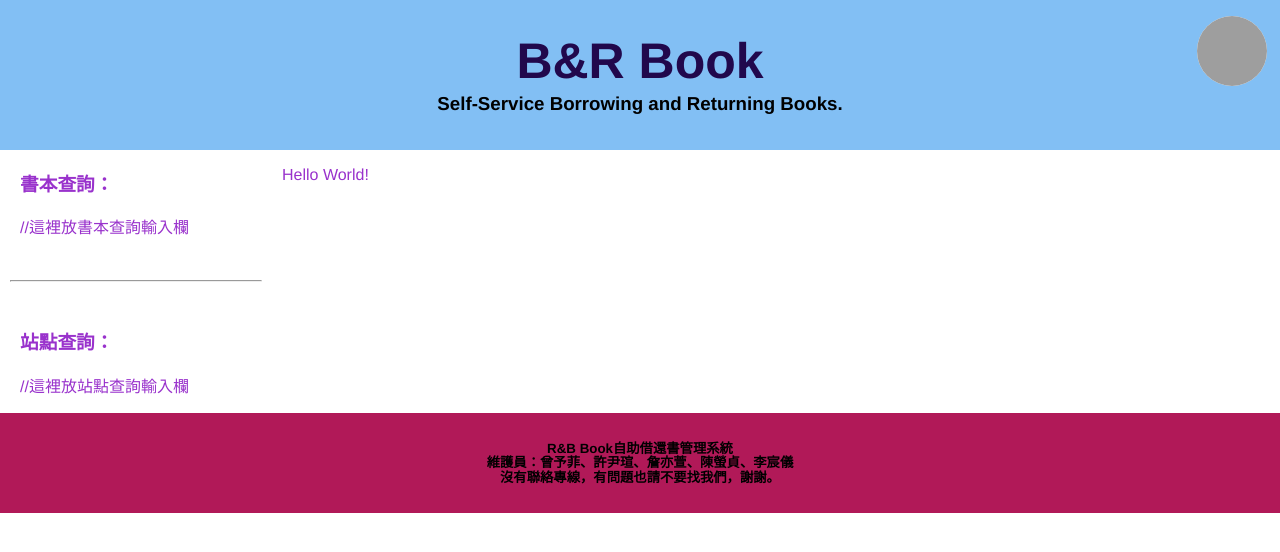
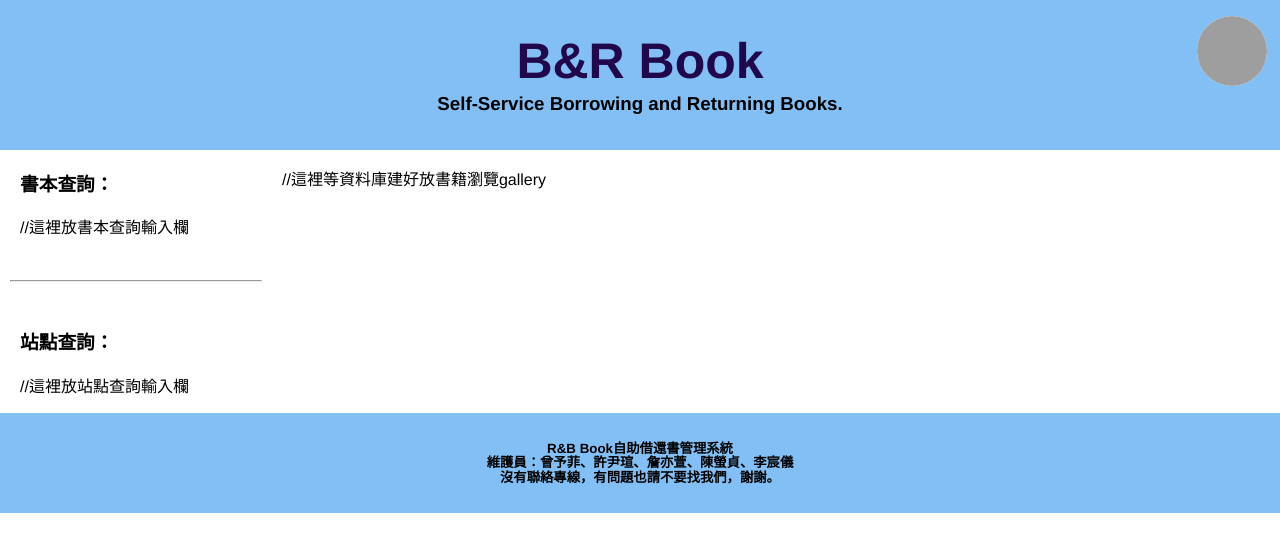
Before and after one commit to TsengYuFei/Database_FinProject, a Django app: page / in a window 1280 px wide. Shown: the top 552 px of the page. Run offline with Django 5.2, Linux system fonts and the light colour scheme; grey boxes are pictures that could not be loaded.

Commit message:
首頁差不多了，雖然css不乖，剩下等各位的資料庫建好!

```diff
--- a/members/static/css/home.css
+++ b/members/static/css/home.css
@@ -12,5 +12,4 @@
 
 .primary *{
     padding-left: 10px;
-    color: darkorchid;
 }
--- a/members/static/css/mama.css
+++ b/members/static/css/mama.css
@@ -30,7 +30,7 @@ body{
 .bottom{
     height: 100px;
     width: 100%;
-    background-color: rgb(177, 25, 88);
+    background-color: rgb(130, 191, 244);
     text-align: center;
     align-content: center;
     font-size: smaller;
--- a/members/templates/Mama.html
+++ b/members/templates/Mama.html
@@ -6,8 +6,8 @@
     <meta name="viewport" content="width=device-width, initial-scale=1.0">
     <title>B&R Book</title>
     <link rel="stylesheet" type="text/css" href="{% static 'css/mama.css' %}"/>
-    <!-- {% block loadcss %}{% endblock %} -->
-    <link rel="stylesheet" type="text/css" href="{% static 'css/home.css' %}"/>
+    {% block loadcss %}{% endblock %}
+    <!-- <link rel="stylesheet" type="text/css" href="{% static 'css/home.css' %}"/> -->
 
 </head>
 <body>
--- a/members/templates/homepage.html
+++ b/members/templates/homepage.html
@@ -7,9 +7,9 @@
     <meta charset="UTF-8">
     <meta name="viewport" content="width=device-width, initial-scale=1.0">
     <title>B&R Book</title>
-    <!-- {% block loadcss %}
+    {% block loadcss %}
         <link rel="stylesheet" href="{% static 'css/home.css' %}">
-    {% endblock %} -->
+    {% endblock %}
 </head>
 <body>
     {% load static %}
@@ -26,7 +26,7 @@
                <p>//這裡放站點查詢輸入欄</p>
             </div>
             <div class="right">
-                <p>Hello World!</p>
+                <p>//這裡等資料庫建好放書籍瀏覽gallery</p>
             </div>
         </div>
     {% endblock %}
```
